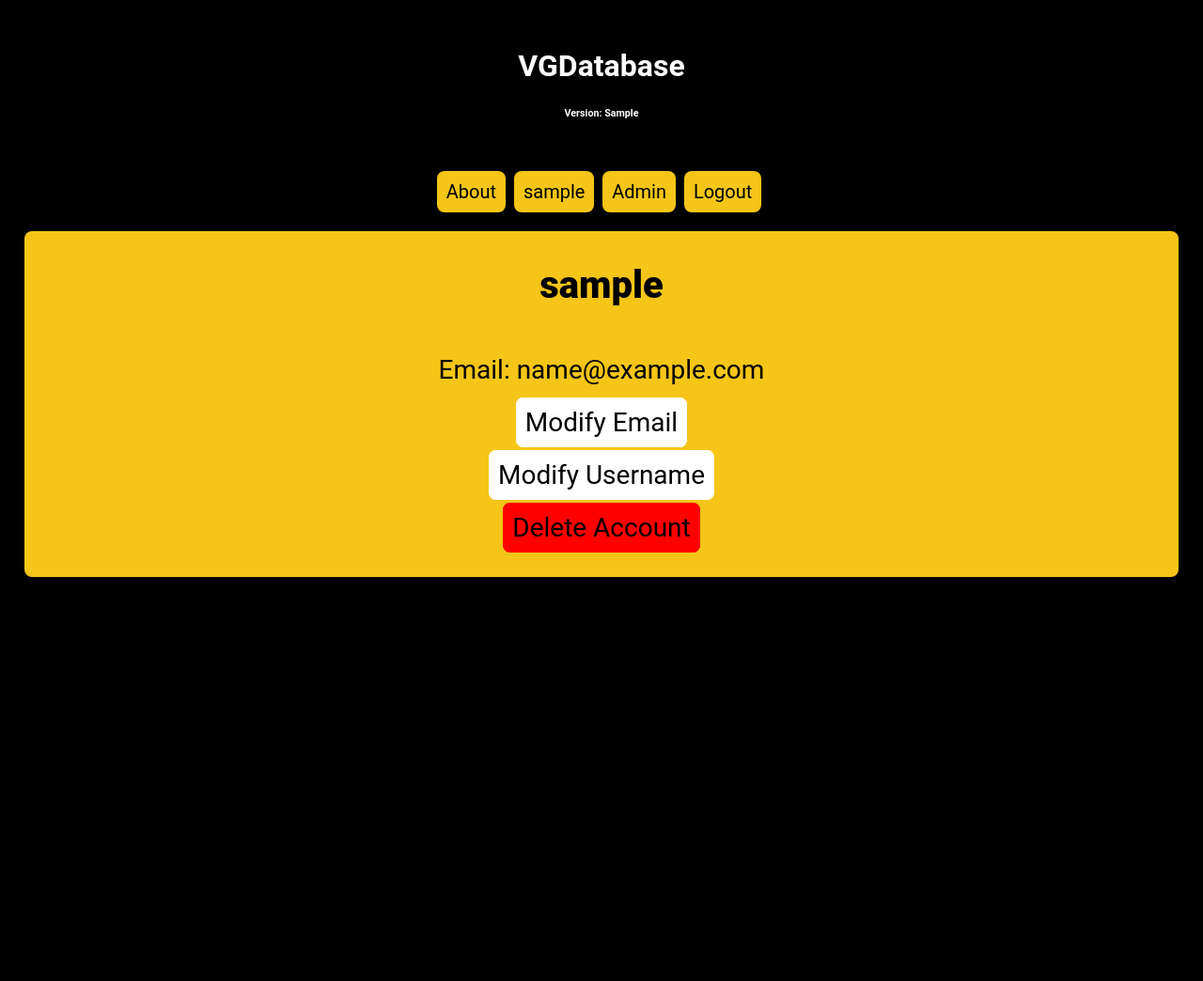
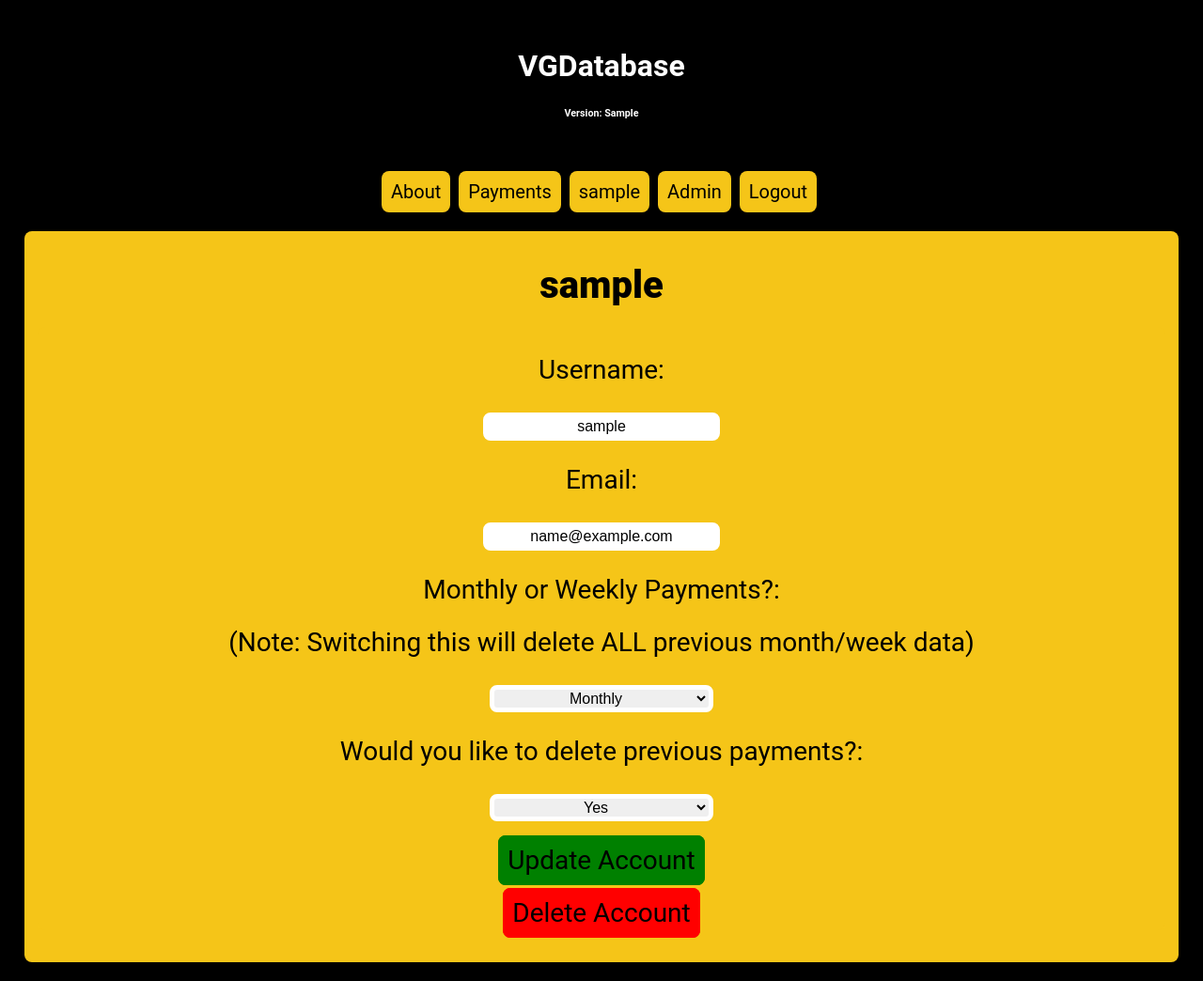
Before and after one commit to mrhatman26/accountingwebsite, a Flask app: template templates/users/user_page.html in a window 1280 px wide. Shown: the whole page at 94% size. Before the commit the page ends 614 px from the top, so only its background shows below. Run offline with Flask 3, Linux system fonts and the light colour scheme; a user stored in the database is signed in; tables that the repository leaves empty hold one stand-in row (values such as "Sample post"); the template is opened without the code that fills it: most values are stand-ins (such as "Sample title", 1, 10 or a date in 2020).

Commit message:
Implemented user page

```diff
--- a/app.py
+++ b/app.py
@@ -51,7 +51,9 @@ def home():
 def user_account():
     if current_user.is_authenticated:
         access_log(request.remote_addr, get_user(), "/users/account/ (Account Page)")
-        user_data = user_single_get_all(current_user.id)
+        user_data = user_get_data(current_user.id)
+        for item in user_data:
+            fprint(item + " | " + str(user_data[item]) + " | " + str(type(user_data[item])))
         return render_template("users/user_page.html", page_name=get_user(), user_data=user_data, c_version=version)
     else:
         access_log(request.remote_addr, get_user(), "/users/account/ (Account Page)", failed=True, no_auth=True)
--- a/db_handler_users.py
+++ b/db_handler_users.py
@@ -109,6 +109,35 @@ def user_get_username(user_id):
         database.close()
         return None
 
+def user_get_data(user_id):
+    database = mysql.connector.connect(**get_db_config(deployed))
+    cursor = database.cursor()
+    try:
+        user_data = {}
+        cursor.execute("SELECT user_id, user_name, user_email, user_setting_monthly, user_setting_del_prev, user_setting_def_p_use, user_setting_auto_month, user_setting_auto_next_date FROM table_users WHERE user_id = %s", (str(user_id),))
+        fetch = cursor.fetchall()
+        cursor.close()
+        database.close()
+        if len(fetch) > 0:
+            fetch = fetch[0]
+            user_data = {
+                "user_id": fetch[0],
+                "user_name": fetch[1],
+                "user_email": fetch[2],
+                "user_setting_monthly": fetch[3],
+                "user_setting_del_prev": fetch[4],
+                "user_setting_def_p_use": fetch[5],
+                "user_setting_auto_month": fetch[6],
+                "user_setting_auto_next_date": fetch[7],
+            }
+            return user_data
+        else:
+            return None
+    except:
+        cursor.close()
+        database.close()
+        return None
+
 #Add/Modify
 def user_add_new(new_userdata):
     database = mysql.connector.connect(**get_db_config(deployed))
--- a/static/version.txt
+++ b/static/version.txt
@@ -1 +1 @@
-(20251208.110905)
+(20251209.151227)
--- a/templates/layout.html
+++ b/templates/layout.html
@@ -15,7 +15,8 @@
             <ul>
                 <a href="{{ url_for('home') }}" class="nav_link"><li>About</li></a>
                 {% if current_user.is_authenticated %}
-                    <a href="{{ url_for('home') }}" class="nav_link"><li>{{ current_user.username }}</li></a>
+                    <a href="{{ url_for('home') }}" class="nav_link"><li>Payments</li></a>
+                    <a href="{{ url_for('user_account') }}" class="nav_link"><li>{{ current_user.username }}</li></a>
                     {% if current_user.is_admin %}
                         <a href="{{ url_for('home') }}" class="nav_link"><li>Admin</li></a>
                     {% endif %}
--- a/templates/users/user_page.html
+++ b/templates/users/user_page.html
@@ -4,20 +4,44 @@
         <div id="home_paragraph1">
                 <h3 id="page_header">{{ current_user.username }}</h3>
                 <div id="page_mainbody_home">
-                        <p>Email: {{ user_data.user_email }}</p>
-                        <div id="change_email_div">
-                            <a class="button" id="change_email_button">Modify Email</a>
-                        </div>
+                        <form id="modify_user_form">
+                                <p>Username:</p>
+                                <input class="textbox" type="text" id="user_forename" name="txt_user_forename" maxlength="20" required placeholder="Username" value="{{ user_data.user_name }}">
+                                <br>
+                                <p>Email:</p>
+                                <input class="textbox" type="text" id="user_email" name="txt_user_email" required placeholder="Email" pattern="([A-Za-z0-9]+@[A-Za-z0-9]+\.[A-Za-z0-9]+)|([A-Za-z0-9]+@[A-Za-z0-9]+\.[A-Za-z0-9]+\.[A-Za-z0-9]+)" title="Must be a valid email with '@' and '.com' or similar." value="{{ user_data.user_email }}">
+                                <br>
+                                <p>Monthly or Weekly Payments?:</p>
+                                <p>(Note: Switching this will delete ALL previous month/week data)</p>
+                                <select class="dropdown" id="setting_monthly" name="select_setting_monthly" required>
+                                        {% if user_data.user_setting_monthly == 0 %}
+                                                <option value="0" selected>Weekly</option>
+                                                <option value="1">Monthly</option>
+                                        {% else %}
+                                                <option value="0">Weekly</option>
+                                                <option value="1" selected>Monthly</option>
+                                        {% endif %}
+                                </select>
+                                <br>
+                                <p>Would you like to delete previous payments?:</p>
+                                <select class="dropdown" id="setting_delete_prev" name="select_setting_delete_prev" required>
+                                        {% if user_data.user_setting_del_prev == 0 %}
+                                                <option value="0" selected>No</option>
+                                                <option value="1">Yes</option>
+                                        {% else %}
+                                                <option value="0">No</option>
+                                                <option value="1" selected>Yes</option>
+                                        {% endif %}
+                                </select>
+                                <br>
+                                <p></p>
+                        </form>
+                        <a href="{{ url_for('home') }}" class="button" style="background-color: green; border-color: green;">Update Account</a>
                         <p></p>
-                        <div id="change_name_div">
-                            <a class="button" id="change_name_button">Modify Username</a>
-                        </div>
-                        <p></p>
-                        <a href="{{ url_for('user_delete_validate') }}" class="button" style="background-color: red; border-color: red;">Delete Account</a>
+                        <a href="{{ url_for('home') }}" class="button" style="background-color: red; border-color: red;">Delete Account</a>
                 </div>
         </div>
 </div>
 <script src="http://code.jquery.com/jquery.min.js"></script>
-<script src=" {{ url_for('static', filename='scripts/user_page/user_change_name.js') }}"></script>
-<script src=" {{ url_for('static', filename='scripts/user_page/user_change_email.js') }}"></script>
+<script src=" {{ url_for('static', filename='scripts/user_page/user_change_info.js') }}"></script>
 {% endblock %}
```
Also changed, not shown: static/logs.txt (+11 -14 lines), static/scripts/user_page/user_change_info.js (added).
